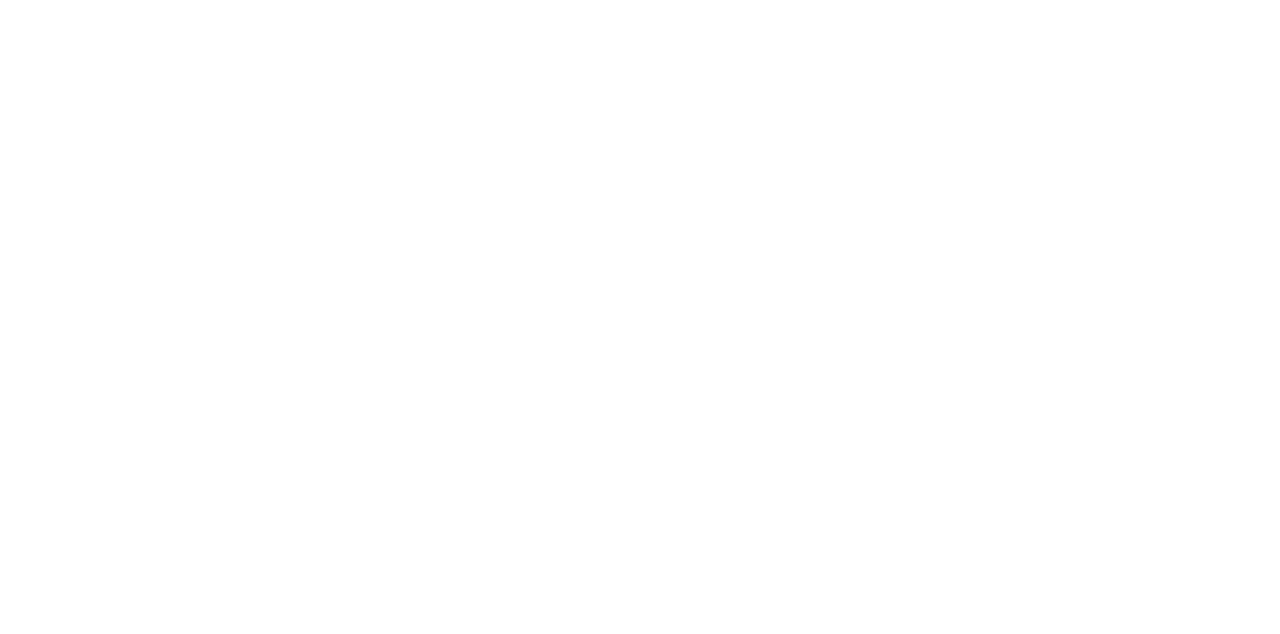
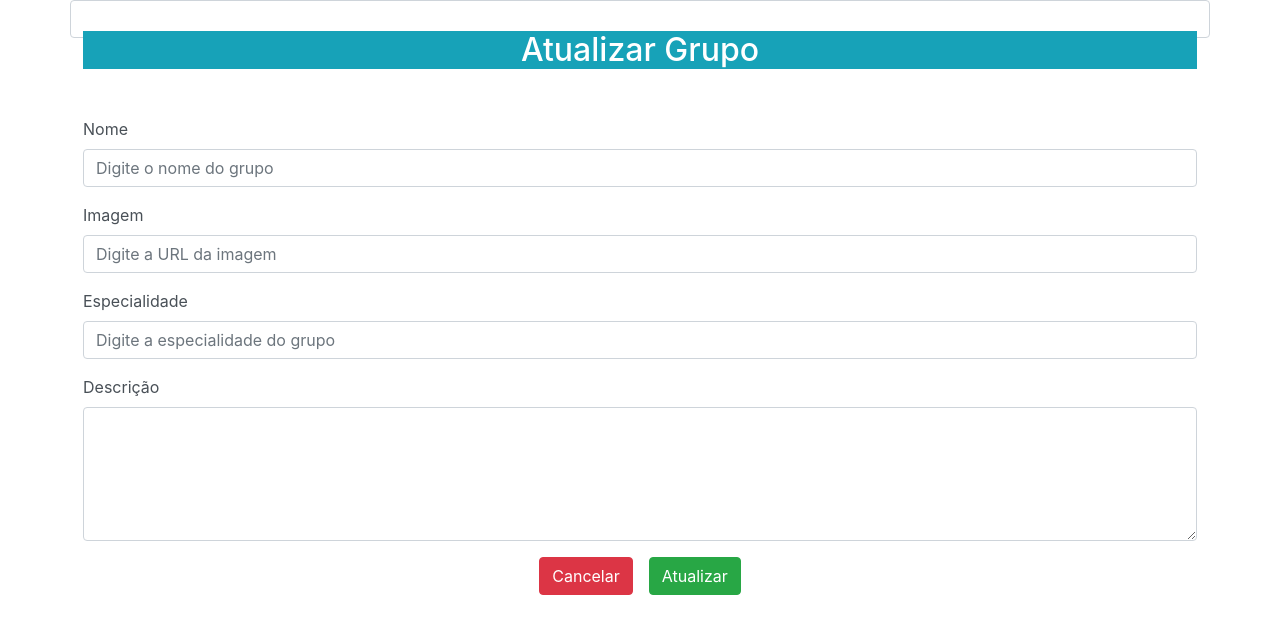
Before and after one commit to tiagohiga/salutem, an Angular app: page /grupo-editar/1 in a window 1280 px wide. Before the commit this address led to /. Shown: the top 634 px of the page. Built offline with nearby package versions, Linux system fonts and the light colour scheme.

Commit message:
Inserindo PUT-DELETE de Grupo

```diff
--- a/src/app/app-routing.module.ts
+++ b/src/app/app-routing.module.ts
@@ -1,6 +1,8 @@
 import { NgModule } from '@angular/core';
 import { RouterModule, Routes } from '@angular/router';
 import { CadastrarComponent } from './cadastrar/cadastrar.component';
+import { GrupoDeletarComponent } from './deletar/grupo-deletar/grupo-deletar.component';
+import { GrupoEditarComponent } from './editar/grupo-editar/grupo-editar.component';
 import { EntrarComponent } from './entrar/entrar.component';
 import { GrupoComponent } from './grupo/grupo.component';
 import { InicioComponent } from './inicio/inicio.component';
@@ -10,6 +12,8 @@
   {path:"entrar", component: EntrarComponent},
   {path:"cadastrar", component: CadastrarComponent},
   {path: "inicio", component: InicioComponent},
+  {path: "grupo-editar/:id", component: GrupoEditarComponent},
+  {path: "grupo-deletar/:id", component: GrupoDeletarComponent},
 
   {path: "grupo", component: GrupoComponent}
 ];
--- a/src/app/app.module.ts
+++ b/src/app/app.module.ts
@@ -14,6 +14,8 @@
 import { CadastrarComponent } from './cadastrar/cadastrar.component';
 import { InicioComponent } from './inicio/inicio.component';
 import { GrupoComponent } from './grupo/grupo.component';
+import { GrupoEditarComponent } from './editar/grupo-editar/grupo-editar.component';
+import { GrupoDeletarComponent } from './deletar/grupo-deletar/grupo-deletar.component';
 
 @NgModule({
   declarations: [
@@ -25,7 +27,9 @@
     GrupoDestaquesComponent,
     CadastrarComponent,
     InicioComponent,
-    GrupoComponent
+    GrupoComponent,
+    GrupoEditarComponent,
+    GrupoDeletarComponent
 
   ],
   imports: [
--- /dev/null
+++ b/src/app/deletar/grupo-deletar/grupo-deletar.component.html
@@ -0,0 +1 @@
+<p>grupo-deletar works!</p>
--- /dev/null
+++ b/src/app/deletar/grupo-deletar/grupo-deletar.component.ts
@@ -0,0 +1,15 @@
+import { Component, OnInit } from '@angular/core';
+
+@Component({
+  selector: 'app-grupo-deletar',
+  templateUrl: './grupo-deletar.component.html',
+  styleUrls: ['./grupo-deletar.component.css']
+})
+export class GrupoDeletarComponent implements OnInit {
+
+  constructor() { }
+
+  ngOnInit(): void {
+  }
+
+}
--- /dev/null
+++ b/src/app/editar/grupo-editar/grupo-editar.component.html
@@ -0,0 +1,37 @@
+<div class="container">
+<div class="row">
+
+<div class="form-control">
+    <h2 class="text-center mt-4 bg-info text-white ">Atualizar Grupo</h2>
+
+        <div class="form-group mt-5">
+          <label for="nome">Nome</label>
+          <input [(ngModel)]="grupo.temaGrupo" type="text" class="form-control" id="nome" placeholder="Digite o nome do grupo">
+        </div>
+
+  <div class="form-group">
+    <label for="imagem">Imagem</label>
+    <input [(ngModel)]="grupo.urlImagemGrupo" type="text" class="form-control" id="imagem"  placeholder="Digite a URL da imagem">
+  </div>
+
+  <div class="form-group">
+    <label for="especialidade">Especialidade</label>
+    <input [(ngModel)]="grupo.categoriaGrupo" type="text" class="form-control" id="especialidade"  placeholder="Digite a especialidade do grupo">
+  </div>
+  <div class="form-group">
+    <label for="descricao">Descrição</label>
+    <textarea name="descricao" [(ngModel)]="grupo.descricaoGrupo" class="form-control" id="descricao" cols="30" rows="5"></textarea>
+  </div>
+
+  <div class="row d-flex justify-content-center" >
+
+        <button class="btn btn-danger mr-3" routerLink="/grupo" >Cancelar</button>
+        <button class="btn btn-success" (click)='atualizarGrupo()'>Atualizar</button>
+      </div>
+
+
+
+
+ </div>
+</div>
+</div>
--- /dev/null
+++ b/src/app/editar/grupo-editar/grupo-editar.component.ts
@@ -0,0 +1,42 @@
+import { Component, OnInit } from '@angular/core';
+import { ActivatedRoute, Router } from '@angular/router';
+import { Grupo } from 'src/app/model/Grupo';
+import { Usuario } from 'src/app/model/Usuario';
+import { GrupoService } from 'src/app/service/grupo.service';
+
+@Component({
+  selector: 'app-grupo-editar',
+  templateUrl: './grupo-editar.component.html',
+  styleUrls: ['./grupo-editar.component.css']
+})
+export class GrupoEditarComponent implements OnInit {
+
+    grupo: Grupo = new Grupo()
+     idGrupo : number
+  constructor(
+    private grupoService: GrupoService,
+    private router: Router,
+    private route: ActivatedRoute
+  ) { }
+
+  ngOnInit() {
+
+    this.idGrupo= this.route.snapshot.params['id']
+
+  }
+
+  procurarGrupoPorId(){
+    this.grupoService.getByIdGrupo(this.idGrupo).subscribe((resp: Grupo) =>{
+      this.grupo = resp
+    })
+  }
+
+  atualizarGrupo(){
+    this.grupoService.putGrupo(this.grupo, this.idGrupo).subscribe((resp =>{
+        this.grupo = resp
+        alert('Grupo Atualizado!!!')
+        this.router.navigate(['/grupo'])
+
+    }))
+  }
+}
--- a/src/app/entrar/entrar.component.html
+++ b/src/app/entrar/entrar.component.html
@@ -16,7 +16,7 @@
                         <h1 class="text-center">Entrar</h1>
 
                         <div class="form-group">
-                            <label for="usuario">Usuário</label>
+                            <label for="usuario">E-mail</label>
                             <input [(ngModel)]='usuarioLogin.emailUsuario' class="form-control" type="text" name="usuario" id="usuario"
                                 placeholder="Informe seu usuário">
                         </div>
--- a/src/app/grupo/grupo.component.html
+++ b/src/app/grupo/grupo.component.html
@@ -17,8 +17,15 @@
                     <div class="col-md-4">
                         <div class="d-flex justify-content-end mr-2">
                             <button class="btn btn-outline-success mr-3">Entrar</button>
-                            <button class="btn btn-outline-info">Compartilhar</button>
+                            <button class="btn btn-outline-info mr-3"
+                             [routerLink]="['/grupo-editar', item.idGrupo]" >Atualizar</button>
+                            <button class="btn btn-danger"
+                            (click)="deletarGrupo(item.idGrupo)">Deletar</button>
                         </div>
+
+
+
+
                     </div>
                 </div>
             </div>
--- a/src/app/grupo/grupo.component.ts
+++ b/src/app/grupo/grupo.component.ts
@@ -12,10 +12,12 @@
 export class GrupoComponent implements OnInit {
 
   listaGrupos: Grupo[]
+  grupo: Grupo = new Grupo()
 
   constructor(
     private grupoService: GrupoService,
     private router: Router
+
   ) { }
 
   ngOnInit(){
@@ -30,4 +32,20 @@
       this.listaGrupos = resp
     })
   }
+
+  pegarPorIdGrupo(id: number){
+    this.grupoService.getByIdGrupo(id).subscribe((resp: Grupo) =>{
+      this.grupo = resp
+    })
+
+  }
+
+  deletarGrupo(id: number){
+    this.grupoService.deleteGrupo(id).subscribe(() =>{
+      alert('APAGOU!!!')
+      this.router.navigate(['/inicio'])
+
+    })
+  }
+
 }
--- a/src/app/service/grupo.service.ts
+++ b/src/app/service/grupo.service.ts
@@ -20,6 +20,7 @@
       return this.http.get<Grupo[]>('https://rssalutem.herokuapp.com/grupo/todos', this.token)
     }
 
+
     getByIdGrupo(id: number): Observable<Grupo>{
       return this.http.get<Grupo>(`https://rssalutem.herokuapp.com/grupo/id/${id}`, this.token)
     }
@@ -28,5 +29,15 @@
       return this.http.post<Grupo>('https://rssalutem.herokuapp.com/grupo/cadastrar', grupo, this.token)
     }
 
+    putGrupo(grupo: Grupo,id: number): Observable<Grupo>{
+
+      return this.http.put<Grupo>(`https://rssalutem.herokuapp.com/grupo/alterar/${id}`,grupo, this.token)
+    }
+
+    deleteGrupo(id: number){
+
+      return this.http.delete(`https://rssalutem.herokuapp.com/grupo/deletar/${id}`, this.token)
+
+    }
 
 }
```
Also changed, not shown: src/app/deletar/grupo-deletar/grupo-deletar.component.css (added), src/app/editar/grupo-editar/grupo-editar.component.css (added).
